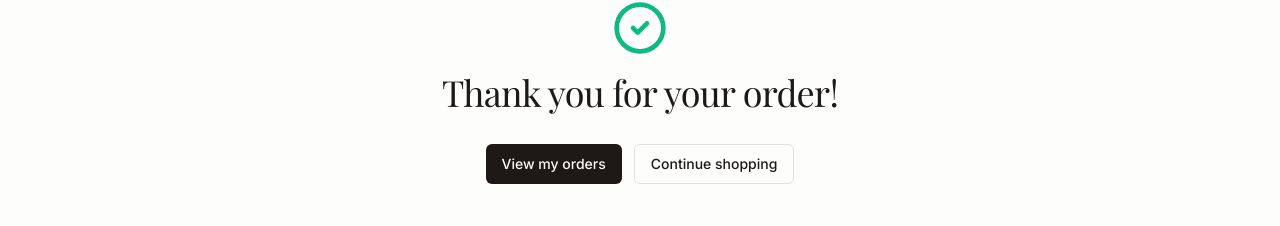
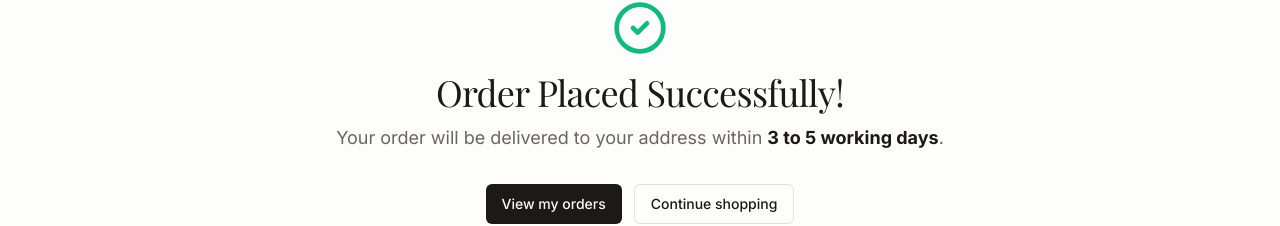
Before and after one commit to AliHaiderr609/valmora-store, a Next.js app: page /order/success in a window 1280 px wide. Shown: the part 182-408 px from the top of the page. Built offline with nearby package versions, Linux system fonts and the light colour scheme; no server answers; a web font is replaced by a local one.

Commit message:
Fix order success flow after checkout
Show the success screen and toast instead of redirecting to an empty cart,
and align PKR price formatting to prevent hydration mismatches.

```diff
--- a/src/app/(shop)/checkout/page.tsx
+++ b/src/app/(shop)/checkout/page.tsx
@@ -34,6 +34,7 @@ export default function CheckoutPage() {
   const [coupon, setCoupon] = React.useState("");
   const [method, setMethod] = React.useState<Method>("STRIPE");
   const [submitting, setSubmitting] = React.useState(false);
+  const orderPlaced = React.useRef(false);
 
   const [form, setForm] = React.useState({
     email: session?.user?.email ?? "",
@@ -74,10 +75,10 @@ export default function CheckoutPage() {
   }, [items, coupon]);
 
   React.useEffect(() => {
-    if (!items.length) router.replace("/cart");
+    if (!items.length && !orderPlaced.current) router.replace("/cart");
   }, [items, router]);
 
-  if (!items.length) return null;
+  if (!items.length && !orderPlaced.current) return null;
 
   const onSubmit = async (e: React.FormEvent) => {
     e.preventDefault();
@@ -115,7 +116,8 @@ export default function CheckoutPage() {
       if (data.data.checkoutUrl) {
         window.location.href = data.data.checkoutUrl;
       } else {
-        clear();
+        orderPlaced.current = true;
+        toast.success("Order placed successfully!");
         router.push(`/order/success?order=${data.data.orderNumber}`);
       }
     } catch (e) {
--- a/src/app/(shop)/order/success/page.tsx
+++ b/src/app/(shop)/order/success/page.tsx
@@ -19,10 +19,14 @@ function OrderSuccessContent() {
   return (
     <div className="container-x py-20 text-center">
       <CheckCircle2 className="mx-auto h-14 w-14 text-emerald-500" />
-      <h1 className="mt-4 font-serif text-4xl">Thank you for your order!</h1>
+      <h1 className="mt-4 font-serif text-4xl">Order Placed Successfully!</h1>
+      <p className="mt-3 text-lg text-muted-foreground">
+        Your order will be delivered to your address within{" "}
+        <strong className="text-foreground">3 to 5 working days</strong>.
+      </p>
       {orderNumber && (
-        <p className="mt-3 text-muted-foreground">
-          Your order <strong>{orderNumber}</strong> is confirmed. A receipt has been
+        <p className="mt-2 text-sm text-muted-foreground">
+          Order <strong>{orderNumber}</strong> is confirmed. A receipt has been
           sent to your email.
         </p>
       )}
--- a/src/lib/utils.ts
+++ b/src/lib/utils.ts
@@ -24,7 +24,8 @@ export function formatPrice(
     style: "currency",
     currency: options.currency ?? CURRENCY,
     notation: options.notation ?? "standard",
-    maximumFractionDigits: 2,
+    minimumFractionDigits: 0,
+    maximumFractionDigits: 0,
   }).format(num);
 }
 
```
